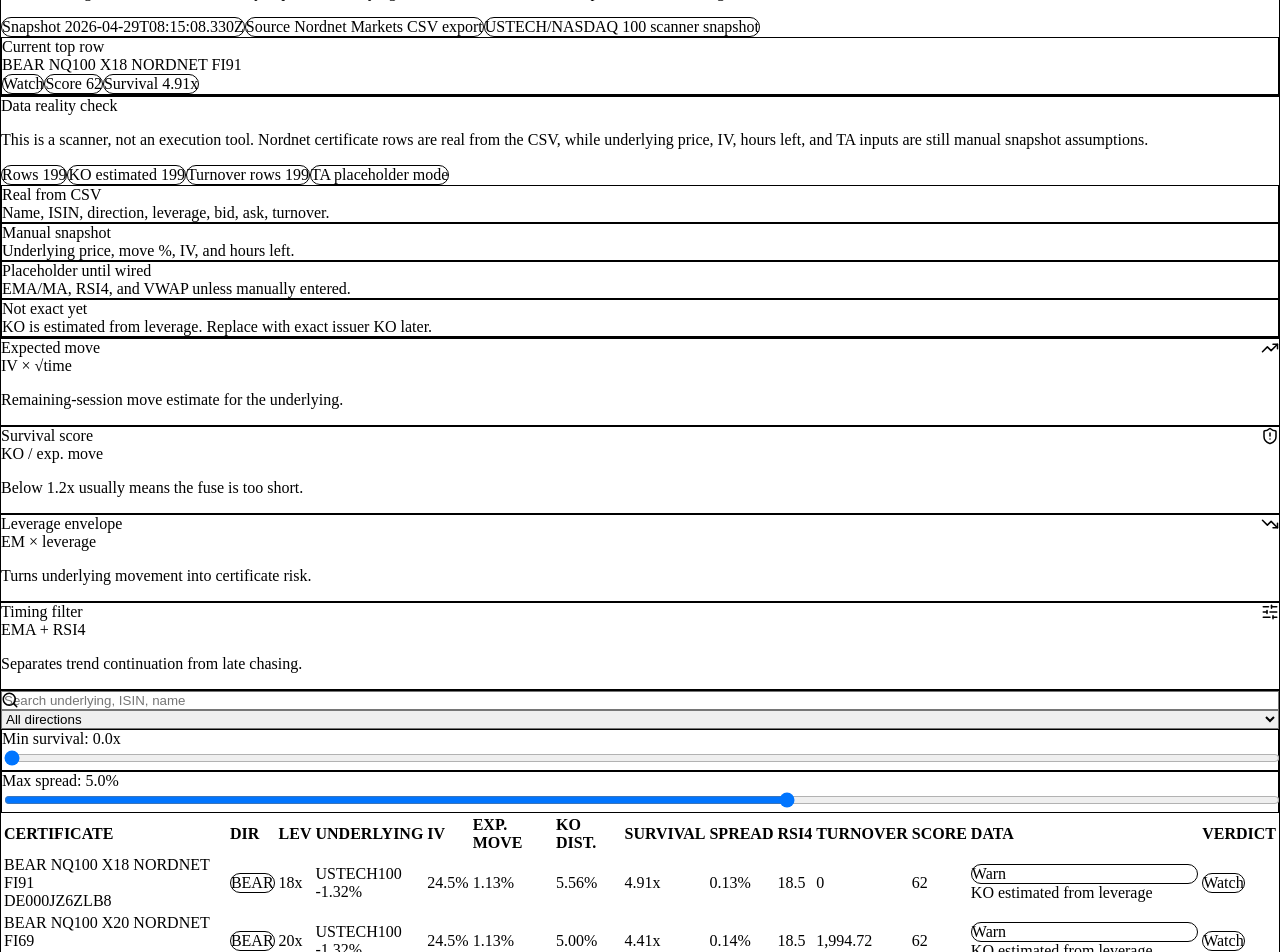
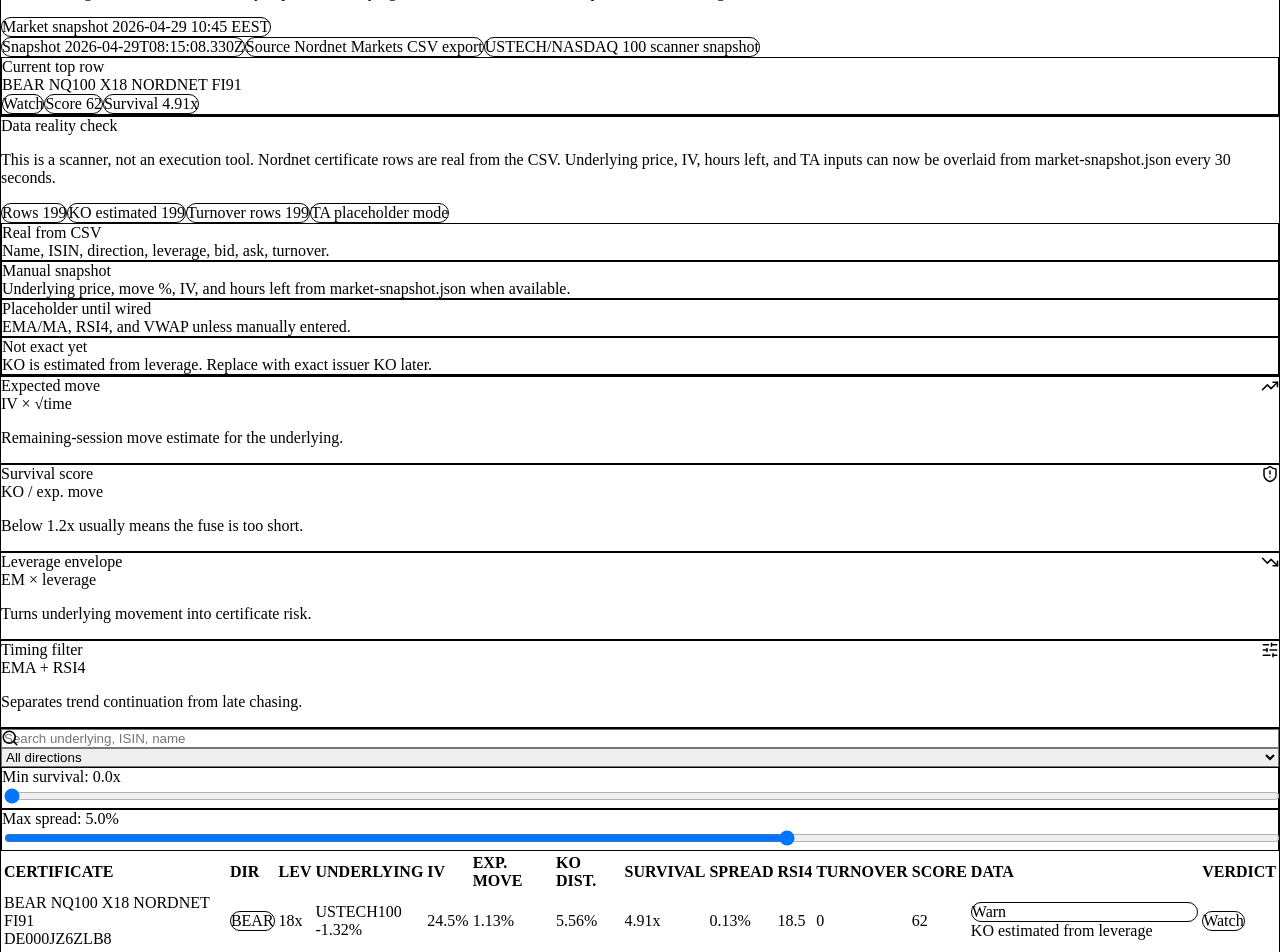
Before and after one commit to J2PIn/certificate-scanner, a React (Vite) app: page / in a window 1280 px wide. Shown: the part 120-1072 px from the top of the page. Built offline with nearby package versions, Linux system fonts and the light colour scheme.

Commit message:
Integrate market snapshot data fetching and overlay
Added market snapshot state and loading logic to fetch data every 30 seconds. Updated rows to overlay market data on existing source rows.

```diff
--- a/src/App.jsx
+++ b/src/App.jsx
@@ -319,6 +319,8 @@
   const [sourceRows, setSourceRows] = useState(mockRows);
   const [dataStatus, setDataStatus] = useState("Loading /data/certificates.json …");
   const [dataMeta, setDataMeta] = useState(null);
+  const [marketSnapshot, setMarketSnapshot] = useState(null);
+  const [marketStatus, setMarketStatus] = useState("Loading /data/market-snapshot.json …");
   const [query, setQuery] = useState("");
   const [direction, setDirection] = useState("ALL");
   const [minSurvival, setMinSurvival] = useState(0);
@@ -355,8 +357,68 @@
     };
   }, []);
 
+  useEffect(() => {
+    let alive = true;
+    let timer = null;
+
+    async function loadMarketSnapshot() {
+      try {
+        const res = await fetch(`/data/market-snapshot.json?t=${Date.now()}`, { cache: "no-store" });
+        if (!res.ok) throw new Error(`HTTP ${res.status}`);
+        const data = await res.json();
+        if (!data || typeof data !== "object") throw new Error("market-snapshot.json must be an object");
+        if (alive) {
+          setMarketSnapshot(data);
+          setMarketStatus(`Market snapshot ${data.snapshotTime || "loaded"}`);
+        }
+      } catch (err) {
+        if (alive) {
+          setMarketSnapshot(null);
+          setMarketStatus("No live snapshot — using certificate JSON assumptions");
+        }
+      }
+    }
+
+    loadMarketSnapshot();
+    timer = setInterval(loadMarketSnapshot, 30000);
+
+    return () => {
+      alive = false;
+      if (timer) clearInterval(timer);
+    };
+  }, []);
+
   const rows = useMemo(() => {
-    return sourceRows
+    const overlayedRows = sourceRows.map((row) => {
+      const live = marketSnapshot?.underlyings?.[row.underlying] || marketSnapshot?.underlyings?.[row.issuerUnderlying];
+      if (!live) return row;
+
+      const merged = {
+        ...row,
+        underlyingPrice: live.underlyingPrice ?? row.underlyingPrice,
+        underlyingMovePct: live.underlyingMovePct ?? row.underlyingMovePct,
+        ivAnnualPct: live.ivAnnualPct ?? row.ivAnnualPct,
+        hoursLeft: live.hoursLeft ?? row.hoursLeft,
+        rsi4: live.rsi4 ?? row.rsi4,
+        ema8: live.ema8 ?? row.ema8,
+        ema21: live.ema21 ?? row.ema21,
+        ema65: live.ema65 ?? row.ema65,
+        ma50: live.ma50 ?? row.ma50,
+        ma200: live.ma200 ?? row.ma200,
+        vwap: live.vwap ?? row.vwap,
+        marketSnapshotTime: live.snapshotTime ?? marketSnapshot?.snapshotTime,
+      };
+
+      if (merged.koEstimated && Number.isFinite(Number(merged.leverage)) && Number.isFinite(Number(merged.underlyingPrice))) {
+        const lev = Number(merged.leverage);
+        const px = Number(merged.underlyingPrice);
+        merged.knockoutLevel = merged.direction === "BULL" ? px * (1 - 1 / lev) : px * (1 + 1 / lev);
+      }
+
+      return merged;
+    });
+
+    return overlayedRows
       .map((row) => ({ ...row, metrics: classify(row) }))
       .filter((row) => {
         const q = query.trim().toLowerCase();
@@ -367,7 +429,7 @@
         return matchesQuery && matchesDirection && matchesSurvival && matchesSpread;
       })
       .sort((a, b) => b.metrics.score - a.metrics.score);
-  }, [sourceRows, query, direction, minSurvival, maxSpread]);
+  }, [sourceRows, marketSnapshot, query, direction, minSurvival, maxSpread]);
 
   const best = rows[0];
   const assumptionInfo = useMemo(() => assumptionsSummary(sourceRows, dataMeta), [sourceRows, dataMeta]);
@@ -385,6 +447,9 @@
               <p className="mt-3 max-w-3xl text-zinc-400">
                 Ranks leveraged bull/bear certificates by expected underlying move, distance to knockout, spread cost, trend alignment, and RSI exhaustion risk.
               </p>
+              <div className="mt-3 flex flex-wrap gap-2 text-xs text-zinc-400">
+                <Pill tone={marketSnapshot ? "good" : "warn"}>{marketStatus}</Pill>
+              </div>
               {dataMeta && (
                 <div className="mt-4 flex flex-wrap gap-2 text-xs text-zinc-400">
                   {dataMeta.snapshotTime && <Pill>Snapshot {dataMeta.snapshotTime}</Pill>}
@@ -416,7 +481,7 @@
             <div>
               <div className="text-base font-semibold">Data reality check</div>
               <p className="mt-1 max-w-4xl text-amber-100/80">
-                This is a scanner, not an execution tool. Nordnet certificate rows are real from the CSV, while underlying price, IV, hours left, and TA inputs are still manual snapshot assumptions.
+                This is a scanner, not an execution tool. Nordnet certificate rows are real from the CSV. Underlying price, IV, hours left, and TA inputs can now be overlaid from market-snapshot.json every 30 seconds.
               </p>
             </div>
             <div className="flex flex-wrap gap-2 md:justify-end">
@@ -433,7 +498,7 @@
             </div>
             <div className="rounded-2xl border border-amber-500/20 bg-zinc-950/40 p-3">
               <div className="font-medium text-amber-100">Manual snapshot</div>
-              <div className="mt-1">Underlying price, move %, IV, and hours left.</div>
+              <div className="mt-1">Underlying price, move %, IV, and hours left from market-snapshot.json when available.</div>
             </div>
             <div className="rounded-2xl border border-amber-500/20 bg-zinc-950/40 p-3">
               <div className="font-medium text-amber-100">Placeholder until wired</div>
@@ -553,7 +618,7 @@
         <div className="rounded-3xl border border-zinc-800 bg-zinc-900 p-5 text-sm text-zinc-400">
           <div className="font-medium text-zinc-200">Next build step</div>
           <p className="mt-2">
-            Replace mockRows with live adapters: Nordnet certificate scrape/export, underlying price feed, options IV proxy, and intraday TA calculation. Keep scoring deterministic and log every ranked decision for later backtesting.
+            Next: automate market-snapshot.json with a Worker or local script, then add live certificate bid/ask/spread refresh. Keep scoring deterministic and log every ranked decision for later backtesting.
           </p>
         </div>
       </div>
```
